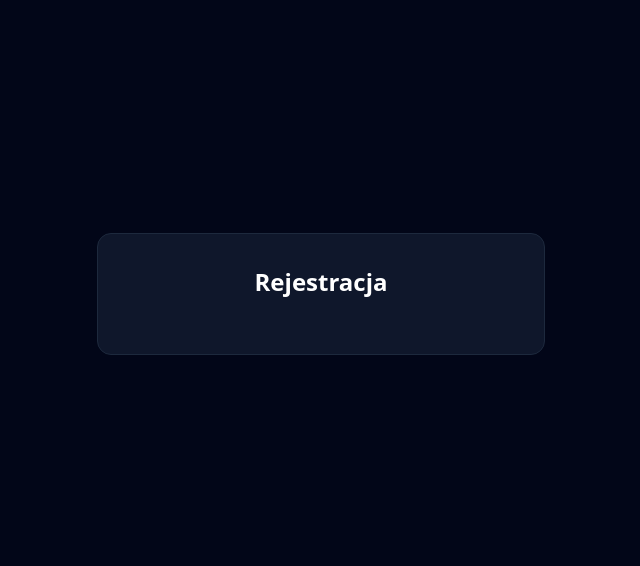
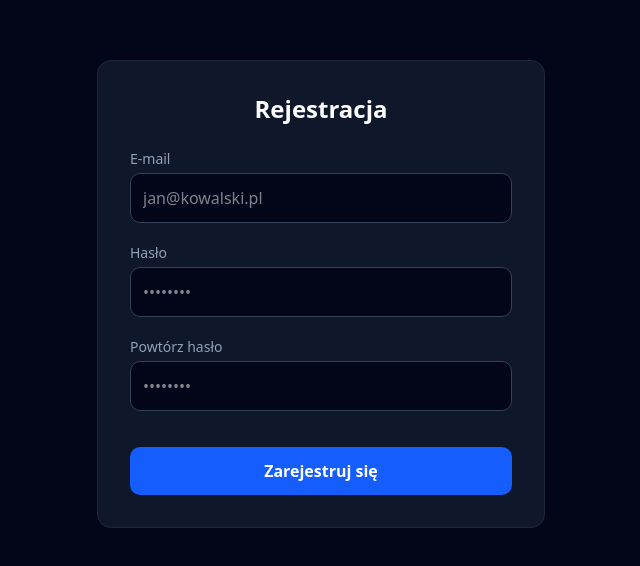
Before and after one commit to denta49/feedback-app, a Next.js app: page /register in a window 1280 px wide. Shown: the part 106-672 px from the top of the page, without its empty margins (319-959 px from the left). Built offline with nearby package versions, Linux system fonts and the light colour scheme.

Commit message:
authform ui

```diff
--- a/app/(auth)/login/page.tsx
+++ b/app/(auth)/login/page.tsx
@@ -1,3 +1,4 @@
+import AuthForm from "@/components/auth/AuthForm";
 import Container from "@/components/ui/Container";
 
 export default function LoginPage() {
@@ -6,7 +7,7 @@ export default function LoginPage() {
       <Container>
         <div className="mx-auto max-w-md rounded-xl border border-slate-800 bg-slate-900 p-8">
           <h1 className="mb-6 text-center text-2xl font-bold text-white">Logowanie</h1>
-          {/* Tu będzie formularz */}
+          <AuthForm type={"login"} />
         </div>
       </Container>
     </div>
--- a/app/(auth)/register/page.tsx
+++ b/app/(auth)/register/page.tsx
@@ -1,3 +1,4 @@
+import AuthForm from "@/components/auth/AuthForm";
 import Container from "@/components/ui/Container";
 
 export default function RegisterPage() {
@@ -6,7 +7,7 @@ export default function RegisterPage() {
       <Container>
         <div className="mx-auto max-w-md rounded-xl border border-slate-800 bg-slate-900 p-8">
           <h1 className="mb-6 text-center text-2xl font-bold text-white">Rejestracja</h1>
-          {/* Tu będzie formularz */}
+          <AuthForm type={"register"} />
         </div>
       </Container>
     </div>
--- a/package.json
+++ b/package.json
@@ -23,6 +23,7 @@
   "dependencies": {
     "@eslint/eslintrc": "^3.3.1",
     "@eslint/js": "^9.39.1",
+    "@hookform/resolvers": "^5.2.2",
     "@radix-ui/react-dialog": "^1.1.15",
     "@radix-ui/react-dropdown-menu": "^2.1.16",
     "@radix-ui/react-label": "^2.1.8",
@@ -37,6 +38,7 @@
     "next-themes": "^0.4.6",
     "react": "19.2.0",
     "react-dom": "19.2.0",
+    "react-hook-form": "^7.71.2",
     "tailwind-merge": "^3.3.1",
     "tailwindcss-animate": "^1.0.7",
     "zod": "^4.1.12"
--- /dev/null
+++ b/src/components/auth/AuthForm.tsx
@@ -0,0 +1,77 @@
+"use client";
+import { zodResolver } from "@hookform/resolvers/zod";
+import { useForm } from "react-hook-form";
+
+import { loginSchema, RegisterInput, registerSchema } from "@/schemas/auth";
+
+type Props = {
+  type: "login" | "register";
+};
+
+export default function AuthForm({ type }: Props) {
+  const currentSchema = type === "login" ? loginSchema : registerSchema;
+  const {
+    register,
+    handleSubmit,
+    formState: { errors, isSubmitting },
+  } = useForm<RegisterInput>({
+    resolver: zodResolver(registerSchema),
+  });
+
+  const onSubmit = async (data: RegisterInput) => {
+    if (type === "login") {
+      //axios
+    } else {
+      //axios
+    }
+  };
+
+  return (
+    <form onSubmit={handleSubmit(onSubmit)} className="flex flex-col gap-5">
+      <div className="flex flex-col gap-1">
+        <label className="text-sm font-medium text-slate-400">E-mail</label>
+        <input
+          {...register("email")}
+          type="email"
+          placeholder="jan@kowalski.pl"
+          className="rounded-lg border border-slate-700 bg-slate-950 p-3 text-white"
+        />
+        {errors.email && <span className="text-xs text-red-400">{errors.email.message}</span>}
+      </div>
+
+      <div className="flex flex-col gap-1">
+        <label className="text-sm font-medium text-slate-400">Hasło</label>
+        <input
+          {...register("password")}
+          type="password"
+          placeholder="••••••••"
+          className="rounded-lg border border-slate-700 bg-slate-950 p-3 text-white"
+        />
+        {errors.password && <span className="text-xs text-red-400">{errors.password.message}</span>}
+      </div>
+
+      {type === "register" && (
+        <div className="flex flex-col gap-1">
+          <label className="text-sm font-medium text-slate-400">Powtórz hasło</label>
+          <input
+            {...register("passwordConfirmation")}
+            type="password"
+            placeholder="••••••••"
+            className="rounded-lg border border-slate-700 bg-slate-950 p-3 text-white"
+          />
+          {errors.passwordConfirmation && (
+            <span className="text-xs text-red-400">{errors.passwordConfirmation.message}</span>
+          )}
+        </div>
+      )}
+
+      <button
+        type="submit"
+        disabled={isSubmitting}
+        className="mt-4 rounded-lg bg-blue-600 p-3 font-semibold text-white hover:bg-blue-700 disabled:opacity-50"
+      >
+        {isSubmitting ? "Przetwarzanie..." : type === "login" ? "Zaloguj się" : "Zarejestruj się"}
+      </button>
+    </form>
+  );
+}
```
Also changed, not shown: 1 other file (tests, documents, lock files or other folders).
